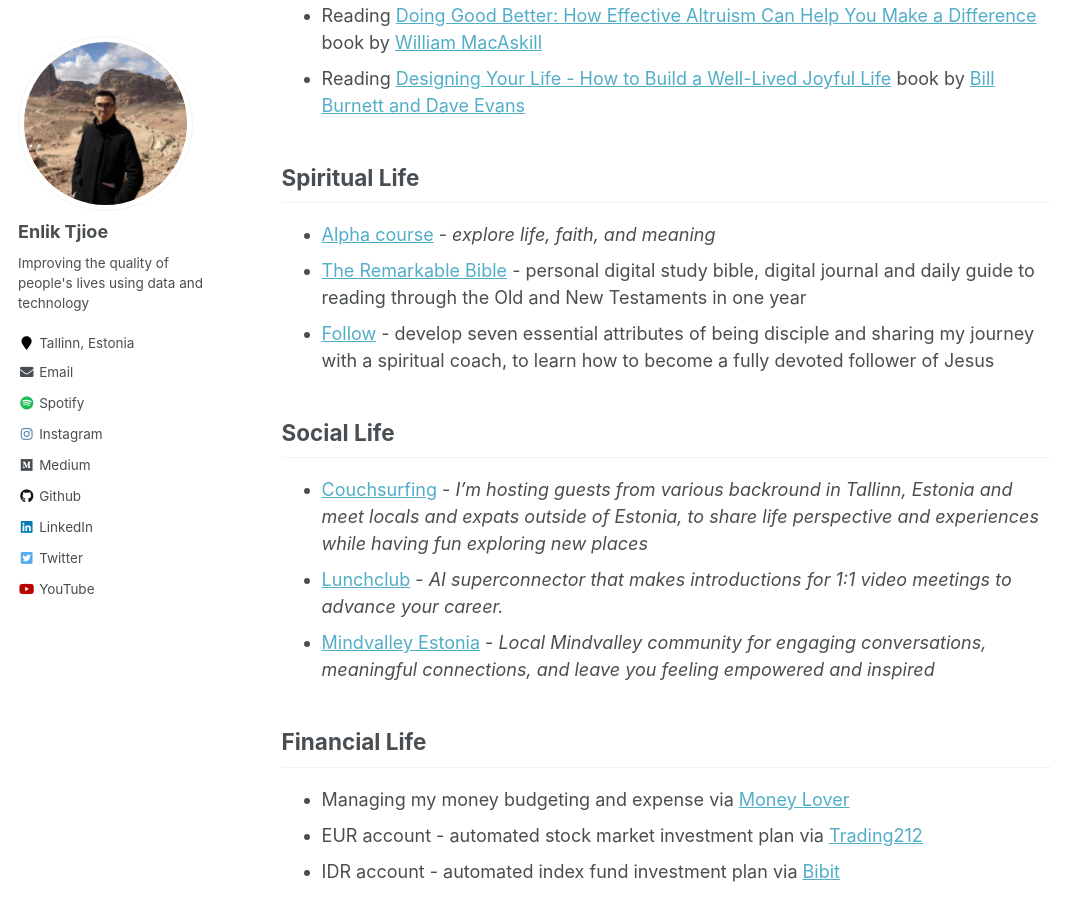
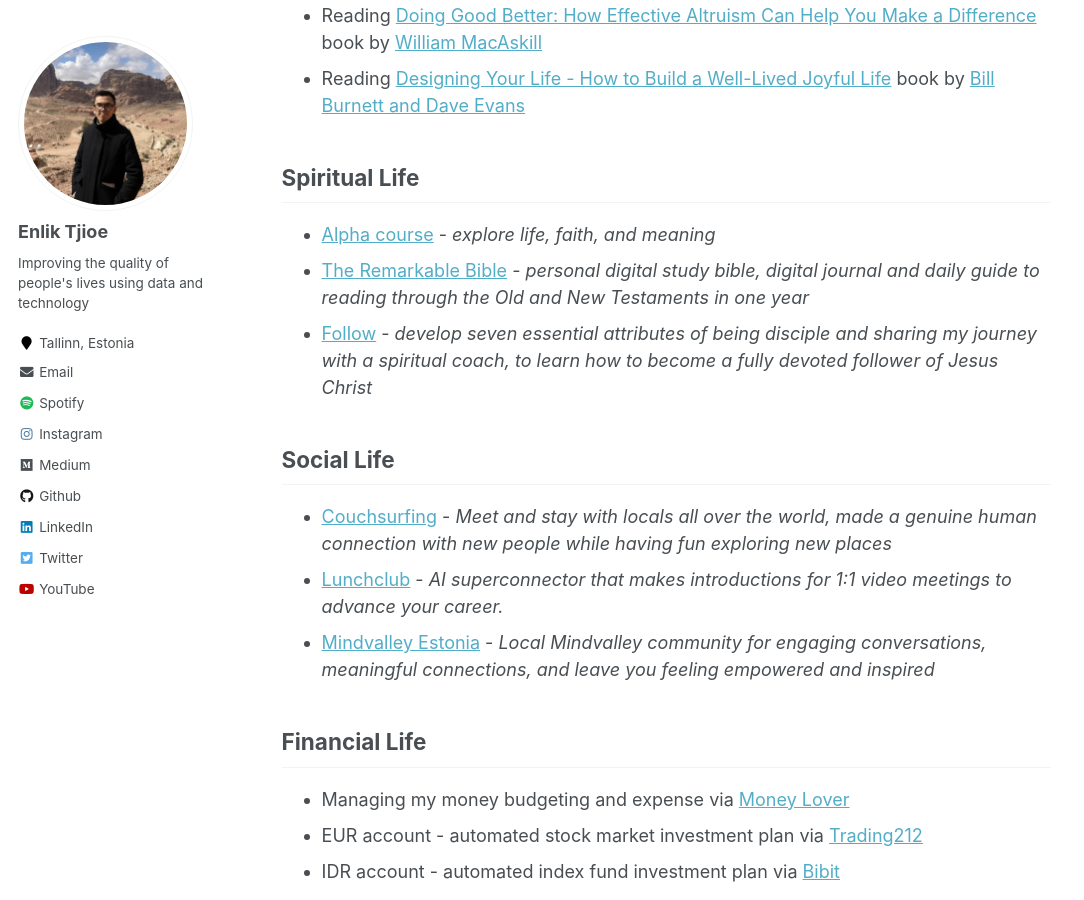
Before and after one commit to enliktjioe/enliktjioe.github.io, a Jekyll site: the page built from _pages/about.md, in a window 1280 px wide and 900 px high, scrolled down 863 px. Shown: the whole window, without its empty margins (0-1084 px from the left). Built offline with Jekyll 4.4.1, drawn with Linux system fonts in a browser that asks for light colours.

Commit message:
update homepage

```diff
--- a/_pages/about.md
+++ b/_pages/about.md
@@ -25,18 +25,18 @@ A lifelong learner who wants to improve the quality of people's lives using data
 
 ## Character
 
-- Reading [Doing Good Better: How Effective Altruism Can Help You Make a Difference](https://www.goodreads.com/author/show/9761990.William_MacAskill) book by [William MacAskill](https://www.williammacaskill.com/)
+- Reading [Doing Good Better: How Effective Altruism Can Help You Make a Difference](https://www.goodreads.com/book/show/23398748-doing-good-better) book by [William MacAskill](https://www.williammacaskill.com/)
 - Reading [Designing Your Life - How to Build a Well-Lived Joyful Life](https://www.goodreads.com/book/show/61130244-designing-your-life---how-to-build-a-well-lived-joyful-life) book by [Bill Burnett and Dave Evans](https://designingyour.life/about/)
 
 ## Spiritual Life
 
 - [Alpha course](https://www.focuschurch.ee/alpha) - *explore life, faith, and meaning*
-- [The Remarkable Bible](https://remarkablebible.com/) - personal digital study bible, digital journal and daily guide to reading through the Old and New Testaments in one year
-- [Follow](https://www.goodreads.com/book/show/30297580-follow) - develop seven essential attributes of being disciple and sharing my journey with a spiritual coach, to learn how to become a fully devoted follower of Jesus
+- [The Remarkable Bible](https://remarkablebible.com/) - *personal digital study bible, digital journal and daily guide to reading through the Old and New Testaments in one year*
+- [Follow](https://www.goodreads.com/book/show/30297580-follow) - *develop seven essential attributes of being disciple and sharing my journey with a spiritual coach, to learn how to become a fully devoted follower of Jesus Christ*
 
 ## Social Life
 
-- [Couchsurfing](https://www.couchsurfing.com/people/enlik) - *I'm hosting guests from various backround in Tallinn, Estonia and meet locals and expats outside of Estonia, to share life perspective and experiences while having fun exploring new places*
+- [Couchsurfing](https://www.couchsurfing.com/people/enlik) - *Meet and stay with locals all over the world, made a genuine human connection with new people while having fun exploring new places*
 - [Lunchclub](https://lunchclub.com/) - *AI superconnector that makes introductions for 1:1 video meetings to advance your career.*
 - [Mindvalley Estonia](https://meetup.mindvalley.com/estonia/) - *Local Mindvalley community for engaging conversations, meaningful connections, and leave you feeling empowered and inspired*
 
```
